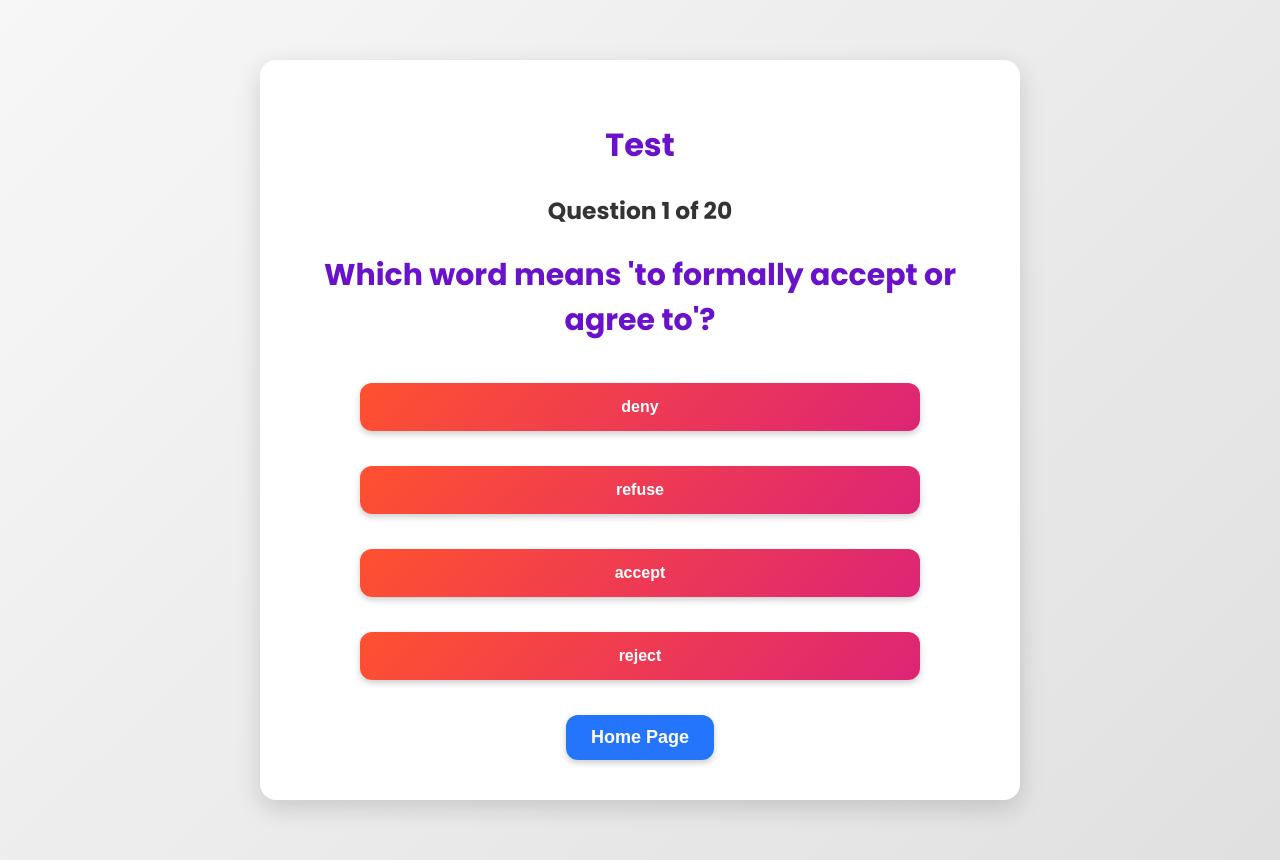
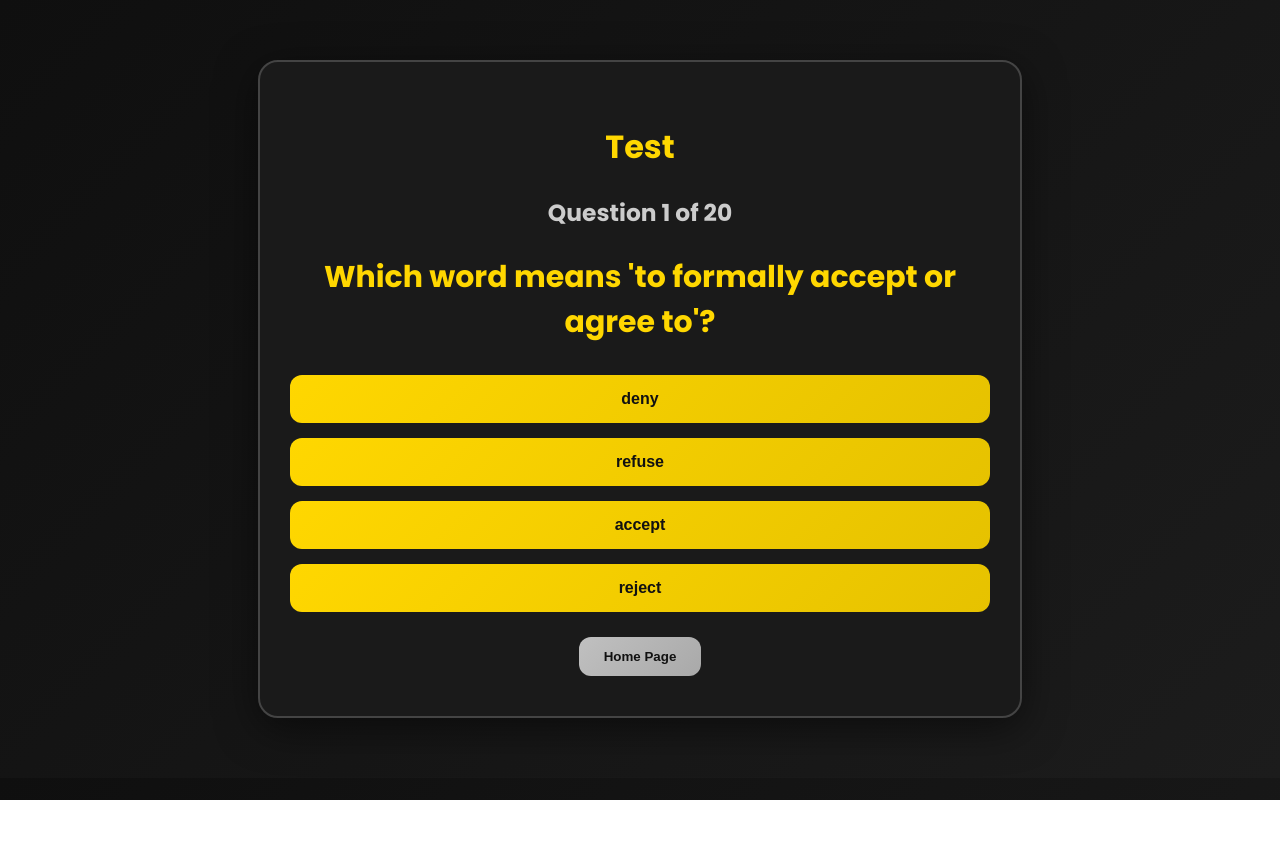
Before and after one commit to AkitoTheSabakumono/Test2, a plain HTML site: page test.html in a window 1280 px wide. After the commit the page ends 800 px from the top, so only its background shows below. Drawn offline with Linux system fonts and the light colour scheme.

Commit message:
Revamp styles in test.html for improved aesthetics
Updated styles for the test page, including background, text colors, and button styles.

```diff
--- a/test.html
+++ b/test.html
@@ -4,7 +4,6 @@
 <meta charset="UTF-8">
 <meta name="viewport" content="width=device-width, initial-scale=1.0">
 <title>Take a Test</title>
-<link rel="stylesheet" href="css/style.css">
 <link href="https://fonts.googleapis.com/css2?family=Poppins:wght@400;600;700&display=swap" rel="stylesheet">
 <style>
 body {
@@ -12,20 +11,22 @@ body {
     text-align: center;
     margin: 0;
     padding: 0;
-    background: linear-gradient(135deg, #f7f7f7, #e0e0e0);
+    background: linear-gradient(135deg, #0f0f0f, #1c1c1c);
+    color: #eee;
 }
 
 .container {
     margin: 60px auto;
     max-width: 700px;
-    background: #fff;
+    background: #1a1a1a;
     padding: 40px 30px;
-    border-radius: 16px;
-    box-shadow: 0 8px 25px rgba(0,0,0,0.15);
+    border-radius: 20px;
+    box-shadow: 0 10px 40px rgba(0,0,0,0.5);
+    border: 2px solid #444;
 }
 
 h1, h2 {
-    color: #6a11cb;
+    color: #ffd700;
     margin-bottom: 20px;
 }
 
@@ -33,6 +34,7 @@ h1, h2 {
     font-size: 20px;
     margin-bottom: 30px;
     min-height: 60px;
+    color: #ccc;
 }
 
 #answers-container {
@@ -48,30 +50,31 @@ h1, h2 {
     border-radius: 12px;
     font-weight: 600;
     cursor: pointer;
-    color: white;
-    background: linear-gradient(135deg, #ff512f, #dd2476);
+    color: #111;
+    background: linear-gradient(135deg, #ffd700, #e6c200);
     transition: transform 0.3s, box-shadow 0.3s;
 }
 
 #answers-container button:hover {
-    transform: translateY(-3px);
-    box-shadow: 0 8px 20px rgba(0,0,0,0.25);
+    transform: translateY(-3px) scale(1.02);
+    box-shadow: 0 8px 25px rgba(0,0,0,0.5);
 }
 
 #next-btn {
     margin-top: 25px;
     padding: 12px 25px;
-    background: #2575fc;
-    color: white;
+    background: linear-gradient(135deg, #c0c0c0, #a9a9a9); /* silver */
+    color: #111;
     border: none;
     border-radius: 12px;
     font-weight: 600;
     cursor: pointer;
-    transition: transform 0.3s;
+    transition: transform 0.3s, box-shadow 0.3s;
 }
 
 #next-btn:hover {
     transform: scale(1.05);
+    box-shadow: 0 8px 25px rgba(0,0,0,0.5);
 }
 
 /* Fade in animation for questions */
```
